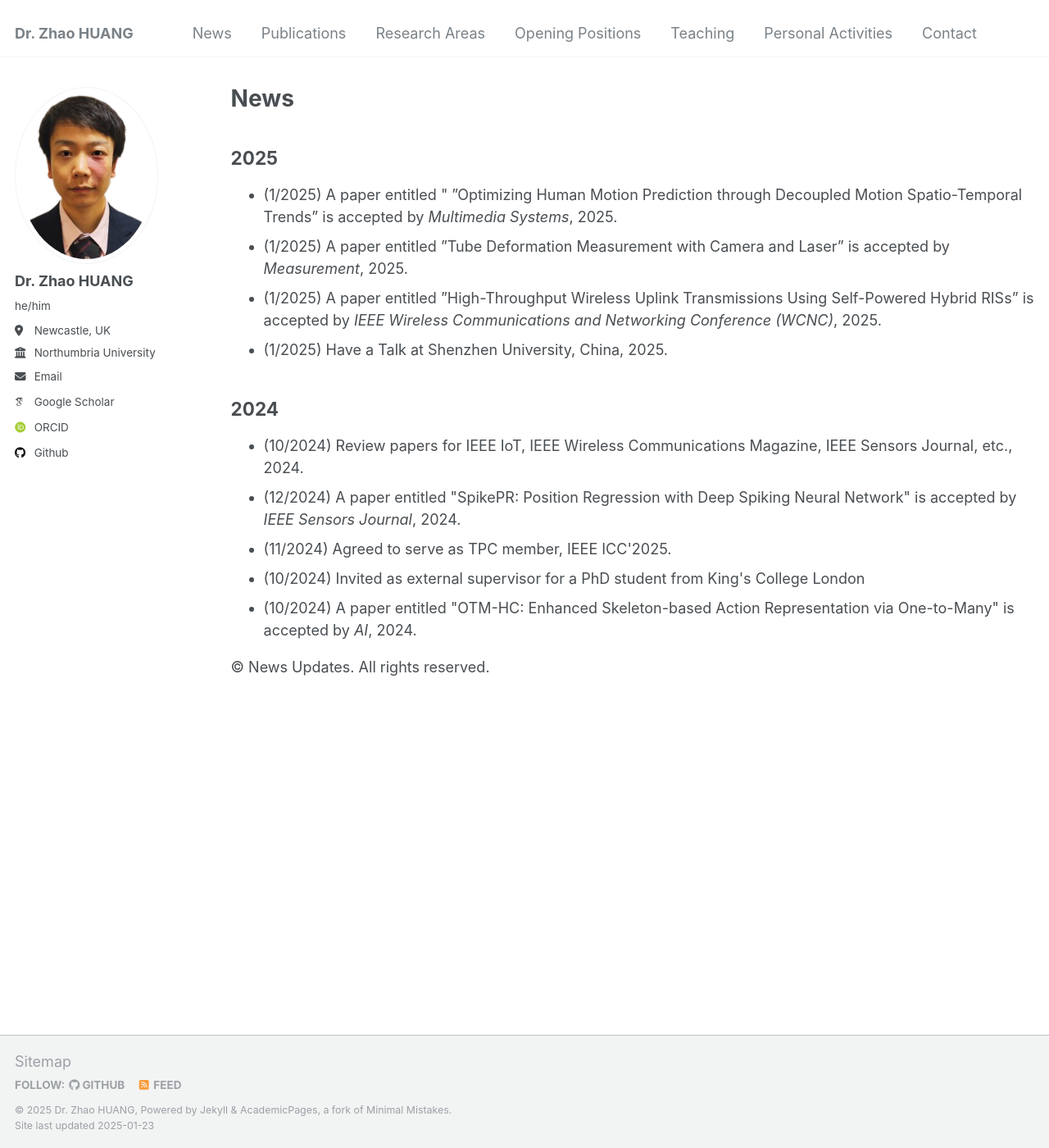
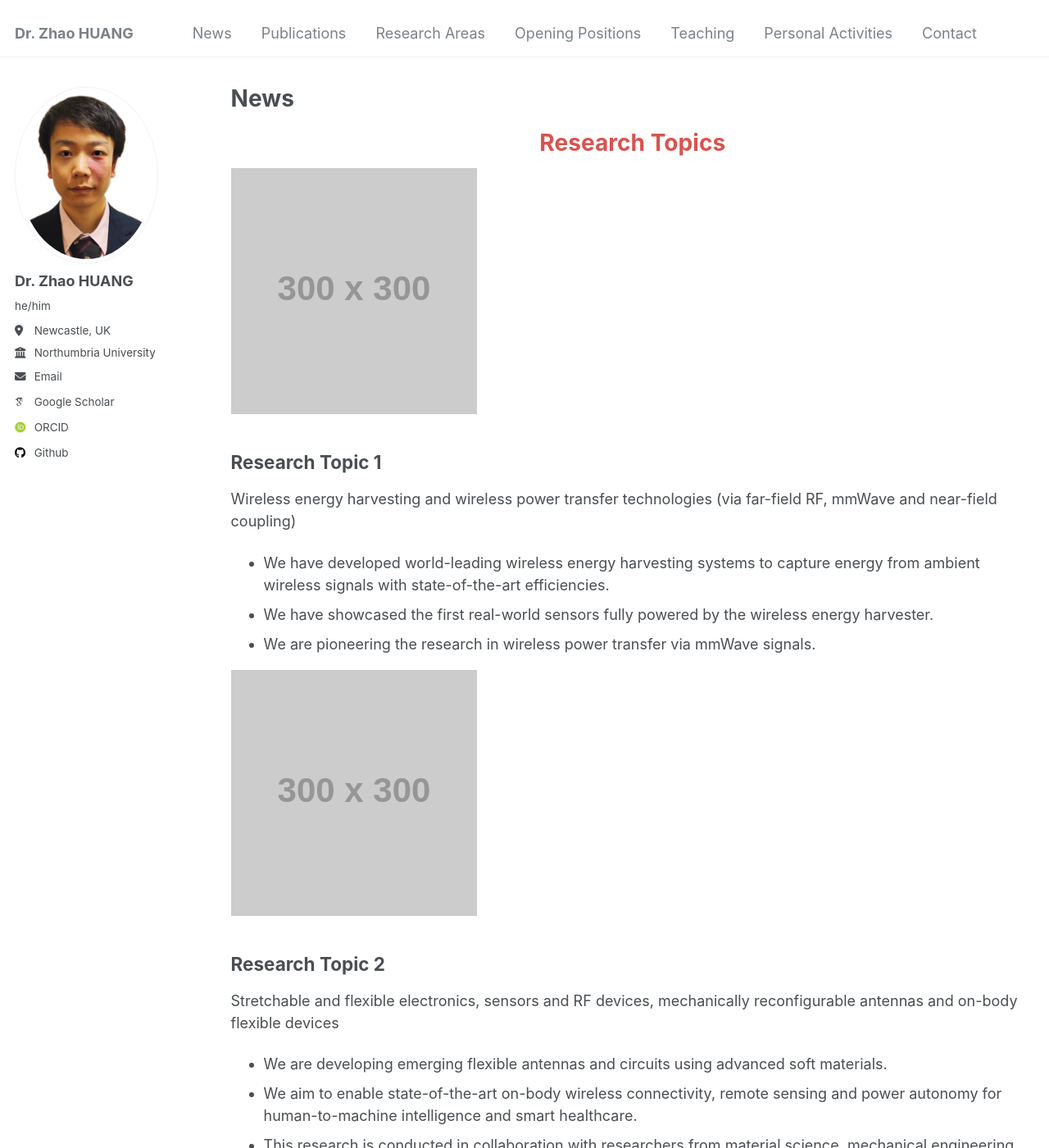
Before and after one commit to ZZ2020zz/ZZ2020zz.github.io, a Jekyll site: the page built from _pages/research.html, in a window 1280 px wide and 1400 px high. Shown: the whole window at 82% size. Built offline with Jekyll 4.4.1, drawn with Linux system fonts in a browser that asks for light colours; some web fonts are replaced; some of the changed text lies outside the part shown.

Commit message:
Update research.html

```diff
--- a/_pages/research.html
+++ b/_pages/research.html
@@ -4,38 +4,48 @@ title: "News"
 permalink: /news/
 author_profile: true
 ---
+
 <!DOCTYPE html>
 <html lang="en">
 <head>
     <meta charset="UTF-8">
     <meta name="viewport" content="width=device-width, initial-scale=1.0">
-    <title>News 2024</title>
+    <title>Research Topics</title>
 <p style="text-decoration: underline;"></p>
 </head>
 <body>
+    <header>
+        <h1 style="text-align: center; color: #d9534f;">Research Topics</h1>
+    </header>
 
-    <main>
-        <section>
-            <h2>2025</h2>
+    <div class="container">
+        <img src="https://via.placeholder.com/300" alt="Research Topic 1">
+        <div class="text">
+            <h2>Research Topic 1</h2>
+            <p>Wireless energy harvesting and wireless power transfer technologies (via far-field RF, mmWave and near-field coupling)</p>
             <ul>
-                <li>(1/2025) A paper entitled " ”Optimizing Human Motion Prediction through Decoupled Motion Spatio-Temporal Trends” is accepted by <em> Multimedia Systems</em>, 2025.</li>
-                <li>(1/2025) A paper entitled ”Tube Deformation Measurement with Camera and Laser” is accepted by <em> Measurement</em>, 2025.</li>
-                <li>(1/2025) A paper entitled ”High-Throughput Wireless Uplink Transmissions Using Self-Powered Hybrid RISs” is accepted by <em> IEEE Wireless Communications and Networking Conference (WCNC)</em>, 2025.</li>
-                <li>(1/2025) Have a Talk at Shenzhen University, China, 2025. </li>
+                <li>We have developed world-leading wireless energy harvesting systems to capture energy from ambient wireless signals with state-of-the-art efficiencies.</li>
+                <li>We have showcased the first real-world sensors fully powered by the wireless energy harvester.</li>
+                <li>We are pioneering the research in wireless power transfer via mmWave signals.</li>
             </ul>
-            <h2>2024</h2>
-             <ul>
-                <li>(10/2024) Review papers for IEEE IoT, IEEE Wireless Communications Magazine, IEEE Sensors Journal, etc., 2024. </li>
-                <li>(12/2024) A paper entitled "SpikePR: Position Regression with Deep Spiking Neural Network" is accepted by <em>IEEE Sensors Journal</em>, 2024.</li>
-                <li>(11/2024) Agreed to serve as TPC member, IEEE ICC'2025.</li>
-                <li>(10/2024) Invited as external supervisor for a PhD student from King's College London</li>
-                <li>(10/2024) A paper entitled "OTM-HC: Enhanced Skeleton-based Action Representation via One-to-Many" is accepted by <em>AI</em>, 2024. </li>
+        </div>
+    </div>
+
+    <div class="container">
+        <img src="https://via.placeholder.com/300" alt="Research Topic 2">
+        <div class="text">
+            <h2>Research Topic 2</h2>
+            <p>Stretchable and flexible electronics, sensors and RF devices, mechanically reconfigurable antennas and on-body flexible devices</p>
+            <ul>
+                <li>We are developing emerging flexible antennas and circuits using advanced soft materials.</li>
+                <li>We aim to enable state-of-the-art on-body wireless connectivity, remote sensing and power autonomy for human-to-machine intelligence and smart healthcare.</li>
+                <li>This research is conducted in collaboration with researchers from material science, mechanical engineering, and electrical engineering.</li>
             </ul>
-        </section>
-    </main>
+        </div>
+    </div>
 
     <footer>
-        <p>&copy; News Updates. All rights reserved.</p>
+        <p>&copy; 2025 Research Topics Page. All rights reserved.</p>
     </footer>
 </body>
 </html>
```
